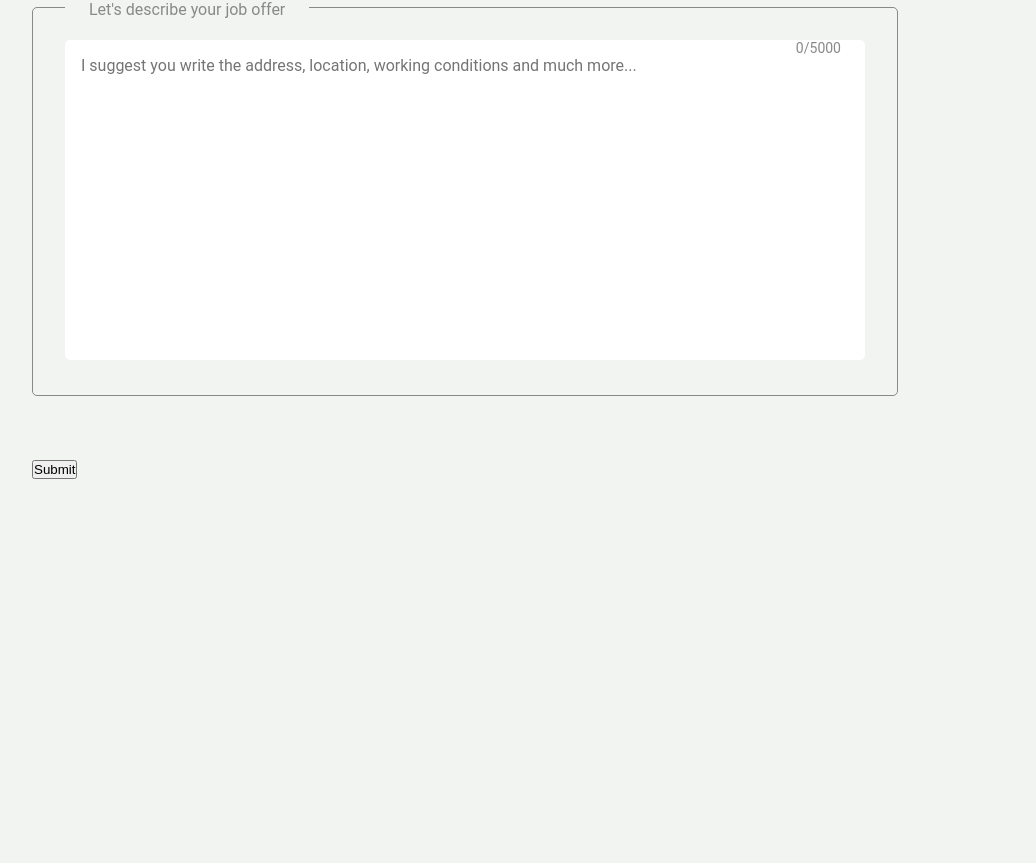
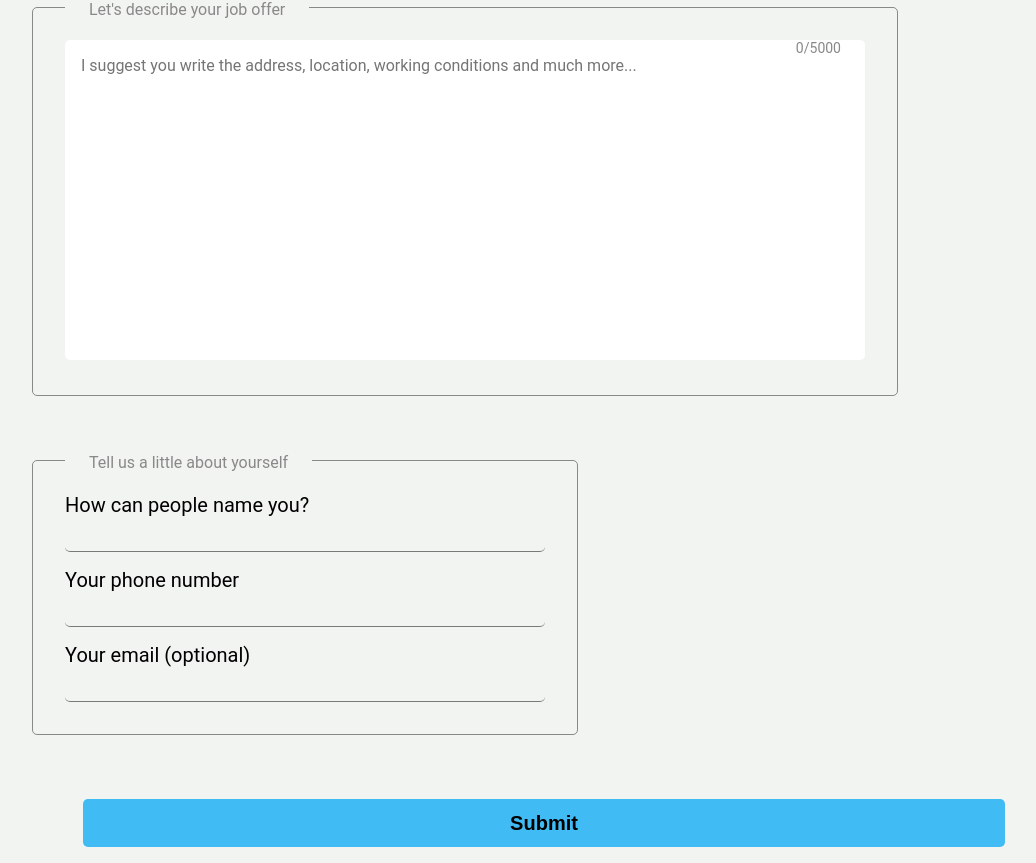
Before and after one commit to mrbuslov/teenwork, a React (Create React App) app in the folder frontend/: page /add in a window 1280 px wide. Shown: the part 934-1797 px from the top of the page, without its empty margins (96-1132 px from the left). Before the commit the page ends 1413 px from the top, so only its background shows below. Built offline with nearby package versions, Linux system fonts and the light colour scheme; no server answers.

Commit message:
Feat: finalized minimal working add form

```diff
--- a/frontend/package.json
+++ b/frontend/package.json
@@ -22,7 +22,8 @@
     "react-scripts": "4.0.3",
     "sass": "^1.64.2",
     "typescript": "^4.9.5",
-    "web-vitals": "^2.1.4"
+    "web-vitals": "^2.1.4",
+    "yup": "^1.3.3"
   },
   "scripts": {
     "docker_start": "WATCHPACK_POLLING=true react-scripts start",
--- a/frontend/src/components/Input/Input.module.scss
+++ b/frontend/src/components/Input/Input.module.scss
@@ -3,6 +3,7 @@
     border: 1px solid;
     border-radius: 5px;
     outline: none;
+    background: transparent;
 }
 
 .dropdownOptions {
--- a/frontend/src/components/Input/Input.tsx
+++ b/frontend/src/components/Input/Input.tsx
@@ -7,6 +7,7 @@ interface InputProps {
   value: string | number;
   onChange: (e?: any) => void;
   handleOptionClick?: (e?: any) => void;
+  error?: any;
   fontSize: "small" | "medium" | "large";
   isDisabled?: boolean;
   dropdownOptions?: (string | number)[]; // if user should select from options
@@ -32,8 +33,10 @@ const InputNode = ({
   onChange,
   dropdownOptions,
   isDisabled,
+  error,
   ...props
 }: InputProps) => (
+  <>
     <input
       {...props}
       className={classNames(
@@ -47,6 +50,8 @@ const InputNode = ({
       disabled={isDisabled}
       onChange={onChange}
     />
+    {/* <span style={{position: 'absolute', top: '1rem', fontSize: '0.75rem'}}>{error}</span> */}
+  </>
 )
 
 const Input: FC<InputProps> = ({
@@ -56,6 +61,7 @@ const Input: FC<InputProps> = ({
   dropdownOptions,
   handleOptionClick,
   isDisabled = false,
+  error,
   ...props
 }) => {
   return (
@@ -66,6 +72,7 @@ const Input: FC<InputProps> = ({
           fontSize={fontSize}
           onChange={onChange}
           isDisabled={isDisabled}
+          error={error}
           {...props}
         />
         :
@@ -76,6 +83,7 @@ const Input: FC<InputProps> = ({
             onChange={onChange}
             dropdownOptions={dropdownOptions}
             isDisabled={isDisabled}
+            error={error}
             {...props}
           />
           <ul className={classes.dropdownOptions}>
@@ -90,25 +98,3 @@ const Input: FC<InputProps> = ({
 }
 
 export default Input
-
-
-// import React from 'react';
-
-// interface MyComponentProps {
-//   name?: string;
-//   [key: string]: any; // Allow any other prop
-// }
-
-// const Input: React.FC<MyComponentProps> = ({ name, ...otherProps }) => {
-//   // You can use 'name' here as it's defined in the interface
-//   // 'otherProps' will contain any other additional props passed to the component
-
-//   return (
-//     <div>
-//       <p>Name: {name}</p>
-//       {/* You can use otherProps here */}
-//     </div>
-//   );
-// };
-
-// export default Input;
--- a/frontend/src/components/JobPostAdd/ImagesDragger/ImagesDragger.tsx
+++ b/frontend/src/components/JobPostAdd/ImagesDragger/ImagesDragger.tsx
@@ -1,4 +1,4 @@
-import React, { useState } from "react";
+import React, { FC, useState } from "react";
 import { FileUploader } from "react-drag-drop-files";
 import classes from "./ImagesDragger.module.scss";
 // NOTE: we can't use react-beautiful-dnd, bevause it's not typed. Use @hello-pangea/dnd instead!
@@ -12,7 +12,15 @@ interface ImgSquareProps {
     imgFile: File;
 }
 
-const ImagesDragger = () => {
+interface ImgProps {
+    images: File[];
+    setImages: (e: File[]) => void;
+}
+
+const ImagesDragger: FC<ImgProps> = ({
+    images,
+    setImages
+}) => {
     const [imageSquares, setImageSquares] = useState<ImgSquareProps[]>();
 
     const handleChange = (filesList: any) => {
@@ -20,7 +28,7 @@ const ImagesDragger = () => {
         filesList = Object.values(filesList).slice(0, 3) // convert dict to list
         const filesDict = filesList.map((fileObj: File, i: number) => {return {orderNumber: i, imgFile: fileObj}})
         setImageSquares(filesDict);
-        console.log('filesDict', filesDict)
+        setImages(filesList);
     };
 
     function handleOnDragEnd(result: any) {
@@ -30,8 +38,10 @@ const ImagesDragger = () => {
         const items = Array.from(imageSquares!);
         const [reorderedItem] = items.splice(result.source.index, 1);
         items.splice(result.destination.index, 0, reorderedItem);
+        const itemsFiles = items.map((i) => i.imgFile)
 
         setImageSquares(items);
+        setImages(itemsFiles)
     }
 
     return (
--- a/frontend/src/components/JobPostAdd/JobPostBlank/JobPostBlank.tsx
+++ b/frontend/src/components/JobPostAdd/JobPostBlank/JobPostBlank.tsx
@@ -15,6 +15,7 @@ export interface JobPostProps {
     cityDefaultValue: string;
     priceDefaultValue: number;
     currencyDefaultValue: string;
+    errors: {[key: string]: string};
 
     onChange: (e: ChangeEvent<any>) => void;
     setFieldValue: (f_name: string, f_value: any) => void;
@@ -67,6 +68,10 @@ const JobPostBlank = (jobPost: JobPostProps) => {
         }
     }
 
+    const fieldsErrors = {
+        title: jobPost.errors.title && <div className={classes.errorBlock}>{jobPost.errors.title}</div>,
+    }
+
     return (
         <>
             <div className={classes.jobPost}>
@@ -83,6 +88,7 @@ const JobPostBlank = (jobPost: JobPostProps) => {
                                 onChange={jobPost.onChange}
                                 name='title'
                                 placeholder="Enter what we're going to do"
+                                error={fieldsErrors.title}
                             />
                             <span className={classes.salary}>
                                 <Input
--- a/frontend/src/pages/AddJobPost/AddJobPost.module.scss
+++ b/frontend/src/pages/AddJobPost/AddJobPost.module.scss
@@ -51,3 +51,47 @@
     top: 0;
     right: 1.5rem;
 }
+
+.userInfo {
+    display: flex;
+    flex-direction: column;
+    gap: 1rem;
+    width: 30rem;
+
+    .userInfoPart {
+        display: flex;
+        flex-direction: column;
+        gap: 0.5rem;
+
+        span {
+            font-size: 1.25rem;
+        }
+
+        input {
+            border: none;
+            border-bottom: var(--border-light);
+        }
+    }
+}
+
+.submitBtn {
+    margin: auto;
+    width: 100%;
+    text-align: center;
+    width: 90%;
+    height: 3rem;
+    font-size: 1.25rem;
+    border-radius: 5px;
+    border: none;
+    outline: none;
+    background: var(--color-blue-main);
+    font-weight: bold;
+    padding: 10px 0;
+    cursor: pointer;
+    margin-bottom: 1rem;
+    transition: background .3s ease;
+
+    &:hover {
+        background: var(--color-blue-light);
+    }
+}
--- a/frontend/src/pages/AddJobPost/AddJobPost.tsx
+++ b/frontend/src/pages/AddJobPost/AddJobPost.tsx
@@ -5,12 +5,43 @@ import BorderBox from '../../components/BorderBox/BorderBox'
 import ImagesDragger from '../../components/JobPostAdd/ImagesDragger/ImagesDragger';
 import JobPostBlank from '../../components/JobPostAdd/JobPostBlank/JobPostBlank';
 import classes from './AddJobPost.module.scss';
+import * as Yup from 'yup';
+import { AGES, CURRENCIES, EMPLOYMENT_TYPES, SERVER_ENDPOINT } from '../../consts/consts';
+
+
+const JopPostSchema = Yup.object().shape({
+  title: Yup.string().min(4, 'Title is too short').max(200, 'Title is too long').required('Required'),
+  rubric: Yup.string(),
+  age: Yup.number(),
+  city: Yup.string(),
+  price: Yup.number(),
+  currency: Yup.string(),
+  workersNum: Yup.number(),
+  description: Yup.string(),
+  userName: Yup.string(),
+  userPhone: Yup.string(),
+  userEmail: Yup.string(),
+})
 
 
 const AddJobPost = () => {
   const [descriptionWordsCount, setDescriptionWordsCount] = useState(0)
+  const [images, setImages] = useState<File[]>([])
   const MAX_DESC_WORDS_NUM = 5000;
-
+  const formInitialValues = {
+    images: images,
+    title: '',
+    rubric: EMPLOYMENT_TYPES[0],
+    age: AGES[0],
+    city: '',
+    price: 0,
+    currency: CURRENCIES[0],
+    workersNum: 0,
+    description: '',
+    userName: '',
+    userPhone: '',
+    userEmail: '',
+  }
 
   return (
     <div className={classes.container}>
@@ -18,27 +49,21 @@ const AddJobPost = () => {
       <h3 className={classes.pageNote}>This post will be active for 24 hours and then we will unfortunately delete it. <br />
       To publish permanent posts you need to sign up for free .</h3>
       <Formik
-        initialValues={{
-          title: '',
-          rubric: '',
-          age: 0,
-          city: '',
-          price: 0,
-          currency: '',
-          workersNum: 0,
-          description: '',
-        }}
+        initialValues={formInitialValues}
+        validationSchema={JopPostSchema}
         onSubmit={(values, actions) => {
-          setTimeout(() => {
-            alert(JSON.stringify(values, null, 2));
-            actions.setSubmitting(false);
-          }, 1000);
+          console.log('images', images)
+          alert(JSON.stringify(values, null, 2));
+          actions.setSubmitting(false);
         }}
       >
         {props => (
           <form onSubmit={props.handleSubmit} className={classes.formMain}>
             <BorderBox label="Let's start by uploading up to 3 photos">
-              <ImagesDragger />
+              <ImagesDragger images={images} setImages={(imgsList: File[]) => {
+                props.setFieldValue('images', imgsList);
+                setImages(imgsList);
+              }} />
             </BorderBox>
             <BorderBox label="Fill in all fields">
               <JobPostBlank
@@ -50,6 +75,9 @@ const AddJobPost = () => {
                 currencyDefaultValue={props.values.currency}
                 onChange={props.handleChange}
                 setFieldValue={props.setFieldValue}
+                errors={{
+                  title: props.touched.title ? props.errors.title! : '',
+                }}
               />
               <div className={classes.workersNumBlock}>
                 <span>How many people do you need</span>
@@ -82,17 +110,41 @@ const AddJobPost = () => {
                 <span className={classes.descWordsCounter}>{descriptionWordsCount}/{MAX_DESC_WORDS_NUM}</span>
               </div>
             </BorderBox>
-            <button type="submit">Submit</button>
+            <BorderBox label="Tell us a little about yourself">
+              <div className={classes.userInfo}>
+                <div className={classes.userInfoPart}>
+                  <span>How can people name you?</span>
+                  <Input
+                    fontSize='medium'
+                    value={props.values.userName}
+                    name='userName'
+                    onChange={props.handleChange}
+                  />
+                </div>
+                <div className={classes.userInfoPart}>
+                  <span>Your phone number</span>
+                  <Input
+                    fontSize='medium'
+                    value={props.values.userPhone}
+                    name='userPhone'
+                    onChange={props.handleChange}
+                  />
+                </div>
+                <div className={classes.userInfoPart}>
+                  <span>Your email (optional)</span>
+                  <Input
+                    fontSize='medium'
+                    value={props.values.userEmail}
+                    name='userEmail'
+                    onChange={props.handleChange}
+                  />
+                </div>
+              </div>
+            </BorderBox>
+            <button type="submit" className={classes.submitBtn}>Submit</button>
           </form>
         )}
       </Formik>
-              {/* <Input
-                fontSize='medium'
-                value={props.values.firstName}
-                onBlur={props.handleBlur}
-                name='firstName'
-                onChange={props.handleChange}
-              /> */}
     </div>
   )
 }
--- a/frontend/src/styles/global.scss
+++ b/frontend/src/styles/global.scss
@@ -19,7 +19,7 @@
 
   // Palette
   // - Blue
-  --color-blue-main: #2b77ac;
+  --color-blue-main: #41bbf3;;
   --color-blue-light: #afdef1;
   --color-blue-dark: #004169;
 
```
Also changed, not shown: 1 other file (tests, documents, lock files or other folders). Lines whose indentation alone changed are shown as unchanged.
